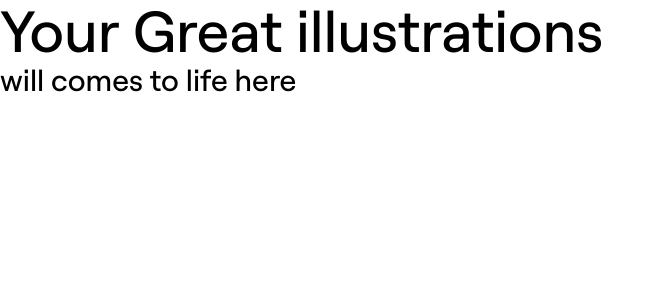
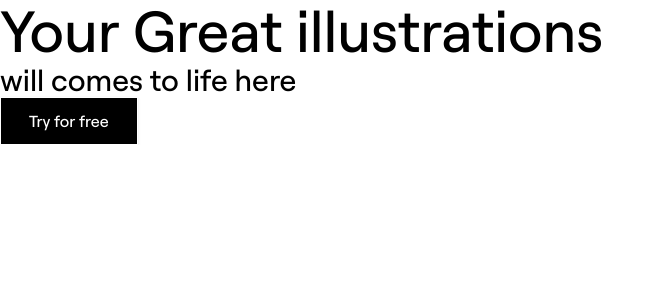
Before and after one commit to Sultan00786/home-pages-and-ui-s, a Next.js app in the folder apps/chroniclehq/: page / in a window 1280 px wide. Shown: the top 300 px of the page, without its empty margins (0-663 px from the left). Built offline with nearby package versions, Linux system fonts and the light colour scheme.

Commit message:
feat: home button created with motion animation using variants

```diff
--- a/apps/chroniclehq/app/globals.css
+++ b/apps/chroniclehq/app/globals.css
@@ -24,31 +24,3 @@ body {
   background: var(--background);
   font-family: var(--font-roobert), sans-serif;
 }
-
-* {
-  box-sizing: border-box;
-  padding: 0;
-  margin: 0;
-}
-
-a {
-  color: inherit;
-  text-decoration: none;
-}
-
-.imgDark {
-  display: none;
-}
-
-@media (prefers-color-scheme: dark) {
-  html {
-    color-scheme: dark;
-  }
-
-  .imgLight {
-    display: none;
-  }
-  .imgDark {
-    display: unset;
-  }
-}
--- a/apps/chroniclehq/app/page.tsx
+++ b/apps/chroniclehq/app/page.tsx
@@ -1,8 +1,10 @@
+import { HomeButton } from "@repo/ui/chroniclehq";
 export default function Home() {
   return (
     <div>
       <h1 className="heading-58">Your Great illustrations</h1>
       <h1 className="text-3xl">will comes to life here</h1>
+      <HomeButton variant="secondary">Try for free</HomeButton>
     </div>
   );
 }
--- a/apps/chroniclehq/package.json
+++ b/apps/chroniclehq/package.json
@@ -14,6 +14,7 @@
     "@repo/ui": "workspace:*",
     "@tailwindcss/postcss": "^4.1.17",
     "clsx": "^2.1.1",
+    "motion": "^12.23.24",
     "next": "^16.0.1",
     "postcss": "^8.5.6",
     "react": "^19.2.0",
--- a/packages/ui/package.json
+++ b/packages/ui/package.json
@@ -23,6 +23,7 @@
   "dependencies": {
     "@tailwindcss/postcss": "^4.1.17",
     "clsx": "^2.1.1",
+    "motion": "^12.23.24",
     "postcss": "^8.5.6",
     "react": "^19.2.0",
     "react-dom": "^19.2.0",
--- a/packages/ui/src/chroniclehq-ui/button.tsx
+++ b/packages/ui/src/chroniclehq-ui/button.tsx
@@ -1,25 +1,95 @@
-import { ReactNode } from "react";
+"use client";
+import { ReactNode, useState } from "react";
 import { cn } from "../cn";
+import { motion, Variants } from "motion/react";
 import "../styles.css";
-function button({
+export function HomeButton({
   children,
-  variant,
+  variant = "primary",
+  className,
 }: {
   children: ReactNode;
   variant: "primary" | "secondary";
+  className?: string;
 }) {
+  const [isHovered, setIsHovered] = useState(false);
+  const buttonVariants = {
+    rest: {},
+    hover: {},
+  };
+
+  const textTopVariants: Variants = {
+    rest: {
+      opacity: 1,
+      y: 0,
+      transition: {
+        duration: 0.2,
+        delay: 0.1,
+      },
+    },
+    hover: {
+      opacity: 0,
+      y: -10,
+      transition: {
+        duration: 0.2,
+      },
+    },
+  };
+
+  const textBottomVariants: Variants = {
+    rest: {
+      opacity: 0,
+      y: 10,
+      transition: {
+        duration: 0.2,
+      },
+    },
+    hover: {
+      opacity: 1,
+      y: 0,
+      transition: {
+        duration: 0.2,
+        delay: 0.1,
+      },
+    },
+  };
   return (
-    <div
+    <motion.button
+      initial="rest"
+      whileHover="hover"
+      animate="rest"
+      variants={buttonVariants}
       className={cn(
-        "h-12 px-7 rounded-[1] flex items-center",
+        "h-12 w-fit px-7 rounded-[1] flex items-center cursor-pointer relative overflow-hidden",
         variant === "primary"
           ? "bg-white text-black-950"
-          : "bg-black-950 text-white"
+          : "bg-black-950 text-white border border-white inset shadow-sm",
+        className
       )}
+      onMouseEnter={() => setIsHovered(true)}
+      onMouseLeave={() => setIsHovered(false)}
     >
-      {children}
-    </div>
+      <div className="opacity-0">{children}</div>
+      <motion.div
+        variants={textTopVariants}
+        transition={{
+          duration: 0.3,
+          delay: isHovered ? 0 : 0.1,
+        }}
+        className="absolute inset-0 flex items-center justify-center"
+      >
+        {children}
+      </motion.div>
+      <motion.div
+        variants={textBottomVariants}
+        transition={{
+          duration: 0.3,
+          delay: isHovered ? 0.1 : 0,
+        }}
+        className="absolute inset-0 flex items-center justify-center"
+      >
+        {children}
+      </motion.div>
+    </motion.button>
   );
 }
-
-export default button;
--- a/packages/ui/src/chroniclehq.tsx
+++ b/packages/ui/src/chroniclehq.tsx
@@ -1,3 +1,4 @@
-import button from "./chroniclehq-ui/button";
+import { HomeButton } from "./chroniclehq-ui/button";
+import { cn } from "./cn";
 
-export { button };
+export { HomeButton, cn };
```
Also changed, not shown: 1 other file (tests, documents, lock files or other folders).
